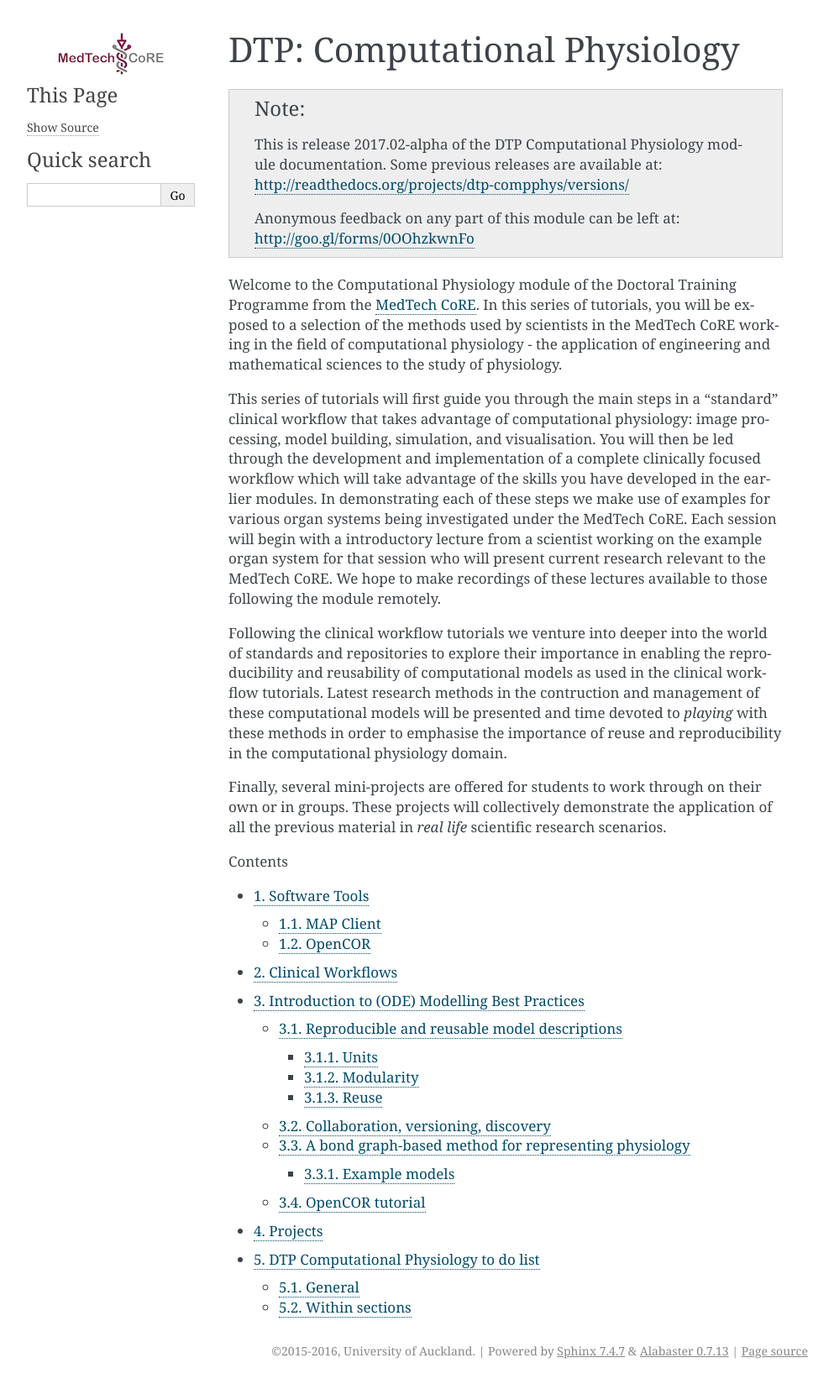
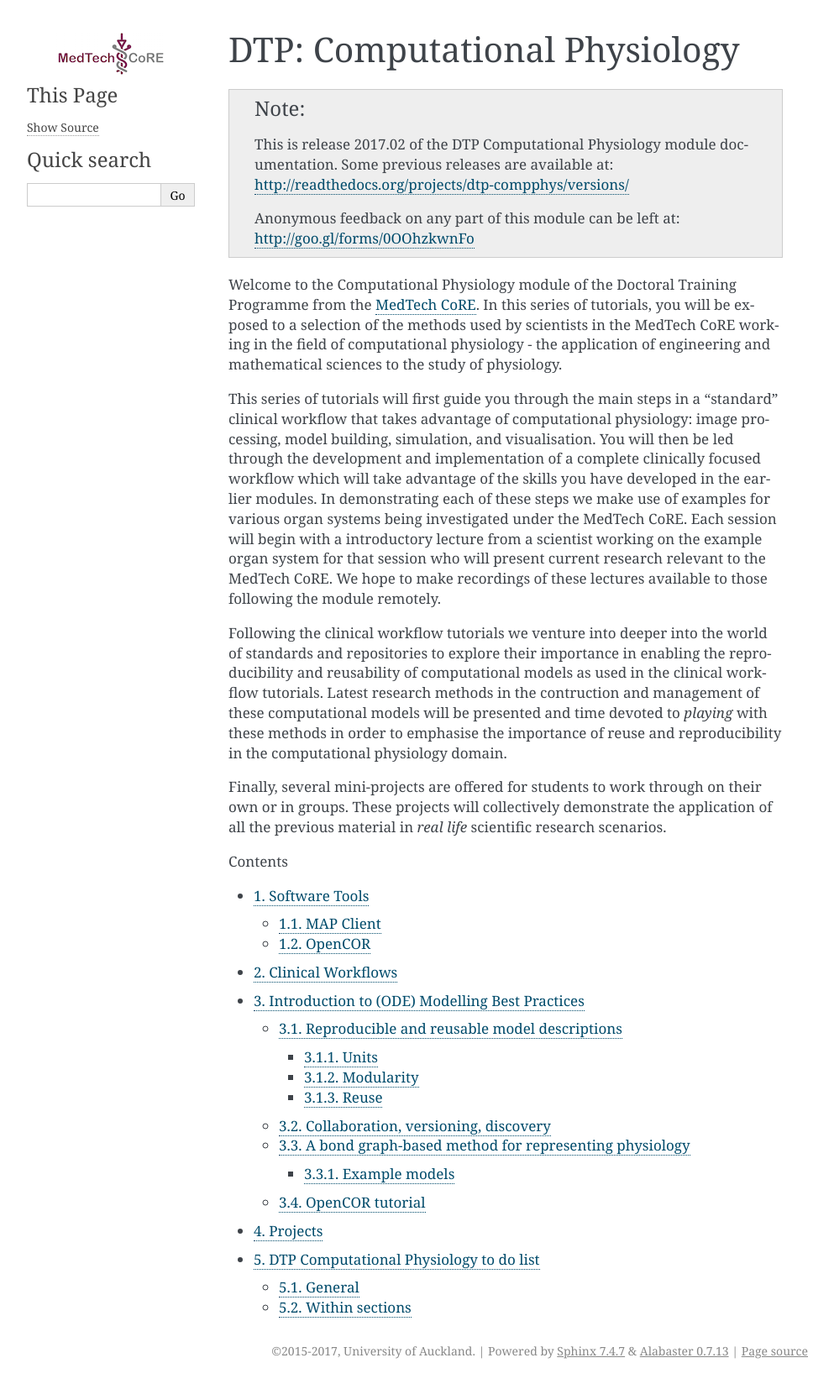
Before and after one commit to ABI-Tutorials/DTP-CompPhys, a Sphinx documentation site: the page built from source/index.rst, in a window 1280 px wide. Shown: the whole page at 84% size, without its empty margins (148-1141 px from the left). Built offline with Sphinx 7.4.7, drawn with Linux system fonts in a browser that asks for light colours; pages that are not in the unit, such as notebooks, are missing from menus.

Commit message:
set final 2017.02 version and release ready to start work on 2017.09

```diff
--- a/source/conf.py
+++ b/source/conf.py
@@ -51,7 +51,7 @@ master_doc = 'index'
 
 # General information about the project.
 project = u'DTP Computational Physiology'
-copyright = u'2015-2016, University of Auckland'
+copyright = u'2015-2017, University of Auckland'
 author = u'University of Auckland'
 
 # The version info for the project you're documenting, acts as replacement for
@@ -61,7 +61,7 @@ author = u'University of Auckland'
 # The short X.Y version.
 version = '2017.02'
 # The full version, including alpha/beta/rc tags.
-release = '2017.02-alpha'
+release = '2017.02'
 
 # The language for content autogenerated by Sphinx. Refer to documentation
 # for a list of supported languages.
```
